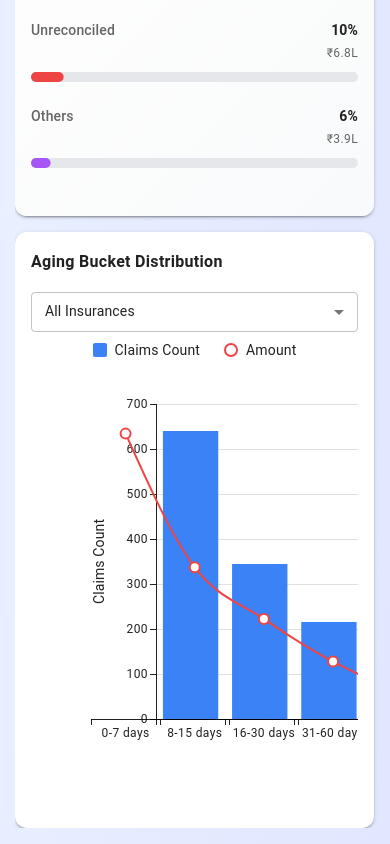
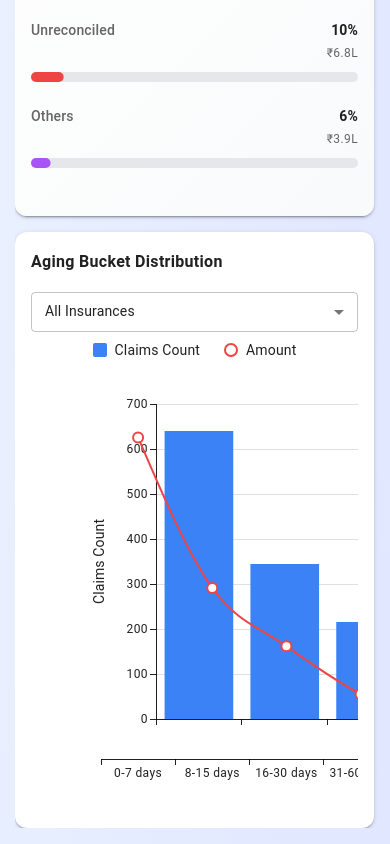
Before and after one commit to lavanyayarlagadda/Clamis_Traking, a React (Vite) app in the folder claims/: page /dashboard in a window 390 px wide. Shown: the part 3573-4417 px from the top of the page. Built offline with nearby package versions, Linux system fonts and the light colour scheme.

Commit message:
responsive aging graph

```diff
--- a/claims/src/Components/chatBot.tsx
+++ b/claims/src/Components/chatBot.tsx
@@ -47,8 +47,6 @@ const ChatWidget = () => {
   // Refs for draggable
   const floatRef = useRef<HTMLElement>(null) as React.RefObject<HTMLElement>;
   const chatRef = useRef<HTMLElement>(null) as React.RefObject<HTMLElement>;
-
-
 
   useEffect(() => {
     messagesEndRef.current?.scrollIntoView({ behavior: "smooth" });
@@ -114,11 +112,10 @@ You can ask me things like:
     }, 1000);
   };
 
-  console.log(isOpen,"isOpen")
+  console.log(isOpen, "isOpen");
 
   return (
     <>
-
       {!isOpen && (
         <Draggable
           nodeRef={floatRef}
@@ -136,7 +133,7 @@ You can ask me things like:
           <Box
             ref={floatRef}
             sx={{
-          position: "fixed", // 👈 stays fixed even on scroll
+              position: "fixed",
               bottom: { xs: 16, sm: 24 },
               right: { xs: 16, sm: 24 },
               width: 64,
@@ -147,7 +144,7 @@ You can ask me things like:
             }}
           >
             <IconButton
-          onMouseDown={(e) => e.preventDefault()} // prevent sticky focus
+              onMouseDown={(e) => e.preventDefault()}
               onClick={() => {
                 setIsOpen(true);
                 setIsExpanded(false);
@@ -167,16 +164,17 @@ You can ask me things like:
               {isOpen ? (
                 <Close />
               ) : (
-            <img src={chatBot} alt="chatBot" style={{ width: 35, height: 35 }} />
+                <img
+                  src={chatBot}
+                  alt="chatBot"
+                  style={{ width: 35, height: 35 }}
+                />
               )}
             </IconButton>
           </Box>
         </Draggable>
-
       )}
 
-
-      {/* Draggable Chat Window */}
       {isOpen && (
         <Box
           sx={{
@@ -214,8 +212,6 @@ You can ask me things like:
             overflow: "hidden",
             zIndex: 1200,
             transition: "all 0.3s ease",
-
-            // ✅ Custom media query override here
             "@media (min-width:1440px)": {
               top: isExpanded ? 160 : 170,
             },
@@ -284,7 +280,6 @@ You can ask me things like:
                 <Close />
               </IconButton>
             </Box>
-
           </Box>
 
           {/* Messages */}
--- a/claims/src/pages/Dashboard/AginBucketDistribution.tsx
+++ b/claims/src/pages/Dashboard/AginBucketDistribution.tsx
@@ -10,7 +10,7 @@ import {
   useTheme
 } from "@mui/material";
 import { BarChart, LineChart } from "@mui/x-charts";
-import MultiSelect from "../../Components/reusable/MultiSelect";
+import MultiSelect from "../../components/reusable/MultiSelect";
 
 const insuranceCompanies = [
   "NTR Vaidyaseva",
@@ -145,36 +145,6 @@ const AgingBucketDistribution: React.FC = () => {
     });
   };
 
-  const handleMouseLeave = () => {
-    setTooltipData(null);
-  };
-
-  const createVirtualAnchor = () => {
-    if (!tooltipData) return null;
-
-    return {
-      getBoundingClientRect: () => ({
-        top: tooltipData.y,
-        left: tooltipData.x,
-        right: tooltipData.x,
-        bottom: tooltipData.y,
-        width: 0,
-        height: 0,
-        x: tooltipData.x,
-        y: tooltipData.y,
-        toJSON: () => ({
-          top: tooltipData.y,
-          left: tooltipData.x,
-          right: tooltipData.x,
-          bottom: tooltipData.y,
-          width: 0,
-          height: 0,
-          x: tooltipData.x,
-          y: tooltipData.y,
-        }),
-      }),
-    };
-  };
 
   return (
     <Card
@@ -250,8 +220,17 @@ const AgingBucketDistribution: React.FC = () => {
         </Box>
 
          <Box sx={{ width: "100%", overflowX: "auto" }}>
-          <Box sx={{ minWidth: 600, position: "relative", height: 420 }}>
+  <Box
+    sx={{
+      minWidth: { xs: 650, sm: 700 }, // more width for mobile
+      width: "100%",
+      position: "relative",
+      height: 420,
+    }}
+  >
+
       <BarChart
+  width={700}
   height={420}
   margin={{ top: 20, bottom: 60, left: 60, right: 60 }}
               xAxis={[
@@ -304,7 +283,8 @@ const AgingBucketDistribution: React.FC = () => {
             />
 
           <LineChart
-              height={420}
+  width={630}
+  height={460}
   margin={{ top: 20, bottom: 60, left: 60, right: 60 }}
   xAxis={[{ id: "bucket", data: buckets, scaleType: "band" }]}
               yAxis={[
--- a/claims/src/pages/Dashboard/ReconcilationStatusDistribution.tsx
+++ b/claims/src/pages/Dashboard/ReconcilationStatusDistribution.tsx
@@ -9,7 +9,7 @@ import {
   Stack,
   useTheme,
 } from '@mui/material';
-import MultiSelect from '../../Components/reusable/MultiSelect';
+import MultiSelect from '../../components/reusable/MultiSelect';
 
 interface StatusData {
   name: string;
--- a/claims/src/pages/Dashboard/SettlementReconciliationTrends.tsx
+++ b/claims/src/pages/Dashboard/SettlementReconciliationTrends.tsx
@@ -19,7 +19,7 @@ import {
   Stack,
   useTheme,
 } from '@mui/material';
-import MultiSelect from '../../Components/reusable/MultiSelect';
+import MultiSelect from '../../components/reusable/MultiSelect';
 
 const insuranceCompanies = [
   'NTR Vaidyaseva',
```
Lines whose indentation alone changed are shown as unchanged.
